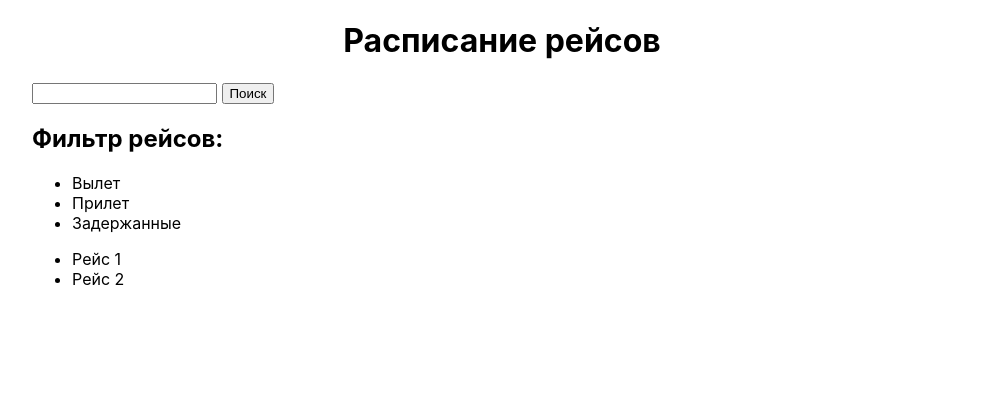
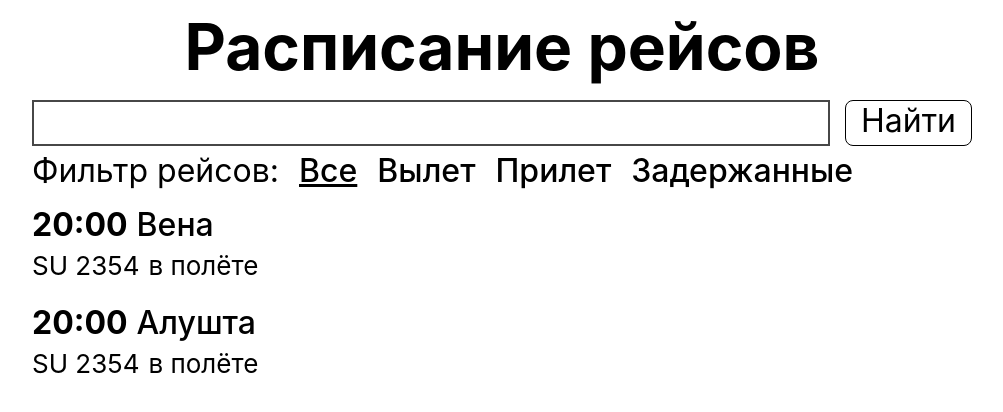
Before and after one commit to glevanov/timetable, a website: page index.html in a window 1280 px wide. Shown: the whole page, without its empty margins (138-1141 px from the left). Drawn offline with Linux system fonts and the light colour scheme.

Commit message:
Adds basic styles

```diff
--- /dev/null
+++ b/app/blocks/flights.css
@@ -0,0 +1,26 @@
+.flights {
+    list-style: none;
+    margin: 0;
+    padding: 0;
+}
+
+.flights__item {
+    font-size: 32px;
+    padding-bottom: 20px;
+}
+
+.flights__time {
+    font-weight: 700;
+}
+
+.flights__city {
+    font-weight: 500;
+}
+
+.flights__id {
+    font-size: 26px;
+}
+
+.flights__status {
+    font-size: 26px;
+}
--- a/app/blocks/header.css
+++ b/app/blocks/header.css
@@ -1,3 +1,9 @@
 .header {
     text-align: center;
 }
+
+.header__title {
+    font-size: 64px;
+    margin: 0;
+    padding-bottom: 15px;
+}
--- /dev/null
+++ b/app/blocks/menu.css
@@ -0,0 +1,35 @@
+.menu {
+    display: flex;
+    align-items: baseline;
+    flex-wrap: wrap;
+}
+
+.menu__list {
+    list-style: none;
+    margin: 0;
+    padding: 0;
+    display: flex;
+    flex-wrap: wrap;
+
+    font-size: 32px;
+    font-weight: 500;
+}
+
+.menu__heading {
+    margin: 0;
+    padding: 0;
+    padding-bottom: 15px;
+    padding-top: 5px;
+
+    font-size: 32px;
+    font-weight: 400;
+    margin-right: 20px;
+}
+
+.menu__item {
+    margin-right: 20px;
+}
+
+.menu__item_active {
+    text-decoration: underline;
+}
--- a/app/blocks/page.css
+++ b/app/blocks/page.css
@@ -6,4 +6,7 @@
     Cantarell, Fira Sans, Droid Sans,
     Helvetica Neue,
     sans-serif;
+
+    background-color: hsl(0, 100%, 100%);
+    color: hsl(0, 100%, 0%);
 }
--- a/app/blocks/search.css
+++ b/app/blocks/search.css
@@ -1,3 +1,35 @@
-.search--input {
+.search {
+    display: flex;
+    justify-content: space-between;
+}
+
+.search__input {
     width: 100%;
+    border: 2px solid hsl(0, 0%, 28%);
+    outline: none;
+
+    font-family: inherit;
+    font-size: 30px;
+    padding-left: 5px;
+    padding-right: 5px;
 }
+
+.search__input:focus {
+    box-shadow: 0 0 7px rgb(122, 204, 233);
+}
+
+
+.search__submit {
+    font-family: inherit;
+    font-size: 32px;
+
+    background-color: transparent;
+
+    border: 1px solid hsl(0, 100%, 0%);
+    padding-top: 0px;
+    padding-bottom: 5px;
+    padding-left: 15px;
+    padding-right: 15px;
+    border-radius: 8px;
+    margin-left: 15px;
+}
--- a/index.html
+++ b/index.html
@@ -15,19 +15,36 @@
         <form class="search">
             <input class="search__input" type="text" id="search">
             <label for="search"></label>
-            <button class="search__submit" type="submit">Поиск</button>
+            <button class="search__submit" type="submit">Найти</button>
         </form>
 
-        <h2>Фильтр рейсов:</h2>
-        <ul class="menu">
-            <li class="menu__item">Вылет</li>
-            <li class="menu__item">Прилет</li>
-            <li class="menu__item">Задержанные</li>
-        </ul>
+        <section class="menu">
+            <h2 class="menu__heading">Фильтр рейсов:</h2>
+            <ul class="menu__list">
+                <li class="menu__item menu__item_active">Все</li>
+                <li class="menu__item">Вылет</li>
+                <li class="menu__item">Прилет</li>
+                <li class="menu__item">Задержанные</li>
+            </ul>
+        </section>
 
         <ul class="flights">
-            <li class="flights__item">Рейс 1</li>
-            <li class="flights__item">Рейс 2</li>
+            <li class="flights__item">
+                <div>
+                    <span class="flights__time">20:00</span>
+                    <span class="flights__city">Вена</span>
+                </div>
+                <span class="flights__id">SU 2354</span>
+                <span class="flights__status">в полёте</span>
+            </li>
+            <li class="flights__item">
+                <div>
+                    <span class="flights__time">20:00</span>
+                    <span class="flights__city">Алушта</span>
+                </div>
+                <span class="flights__id">SU 2354</span>
+                <span class="flights__status">в полёте</span>
+            </li>
         </ul>
     </main>
 
--- a/style.css
+++ b/style.css
@@ -1 +1 @@
-.app{max-width:940px;margin:0 auto}.header{text-align:center}.page{font-family:-apple-system,BlinkMacSystemFont,Segoe UI,Roboto,Oxygen,Ubuntu,Cantarell,Fira Sans,Droid Sans,Helvetica Neue,sans-serif}.search--input{width:100%}
+.app{max-width:940px;margin:0 auto}.flights{list-style:none;margin:0;padding:0}.flights__item{font-size:32px;padding-bottom:20px}.flights__time{font-weight:700}.flights__city{font-weight:500}.flights__id,.flights__status{font-size:26px}.header{text-align:center}.header__title{font-size:64px;margin:0;padding-bottom:15px}.menu{display:flex;align-items:baseline;flex-wrap:wrap}.menu__list{list-style:none;display:flex;flex-wrap:wrap;font-weight:500}.menu__heading,.menu__list{margin:0;padding:0;font-size:32px}.menu__heading{padding-bottom:15px;padding-top:5px;font-weight:400}.menu__heading,.menu__item{margin-right:20px}.menu__item_active{text-decoration:underline}.page{font-family:-apple-system,BlinkMacSystemFont,Segoe UI,Roboto,Oxygen,Ubuntu,Cantarell,Fira Sans,Droid Sans,Helvetica Neue,sans-serif;background-color:#fff;color:#000}.search{display:flex;justify-content:space-between}.search__input{width:100%;border:2px solid #474747;outline:none;font-family:inherit;font-size:30px;padding-left:5px;padding-right:5px}.search__input:focus{box-shadow:0 0 7px #7acce9}.search__submit{font-family:inherit;font-size:32px;background-color:transparent;border:1px solid #000;padding:0 15px 5px;border-radius:8px;margin-left:15px}
```
